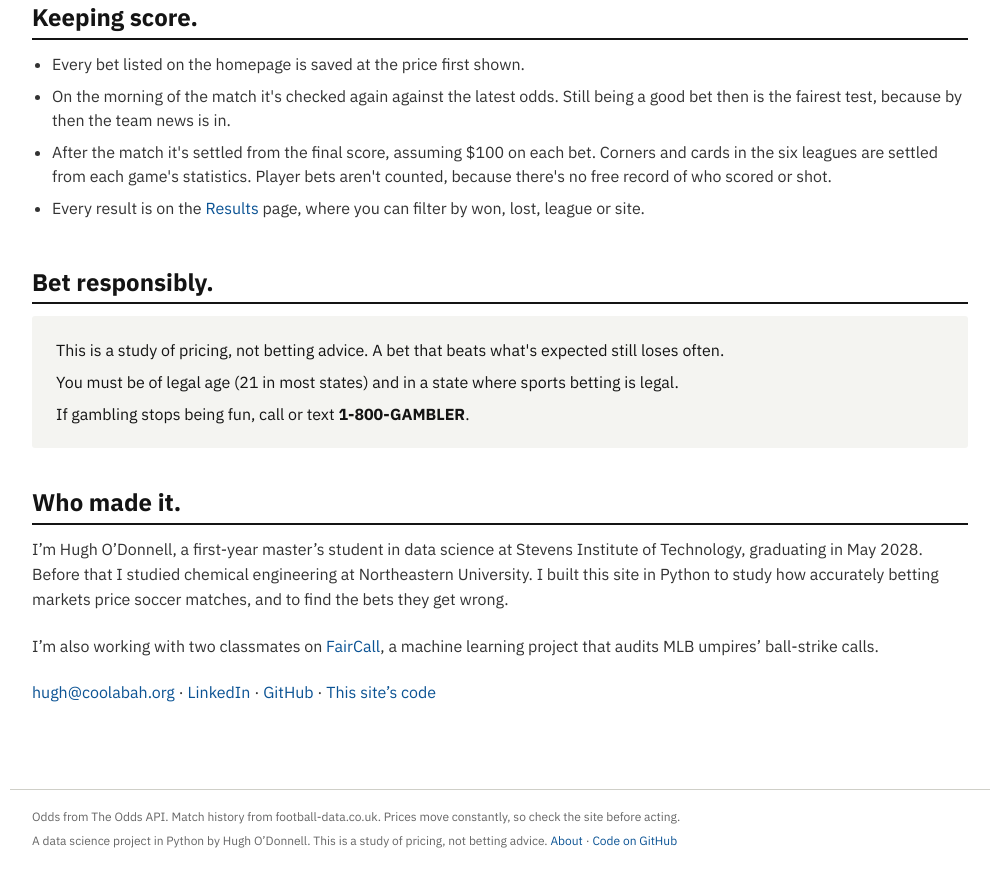
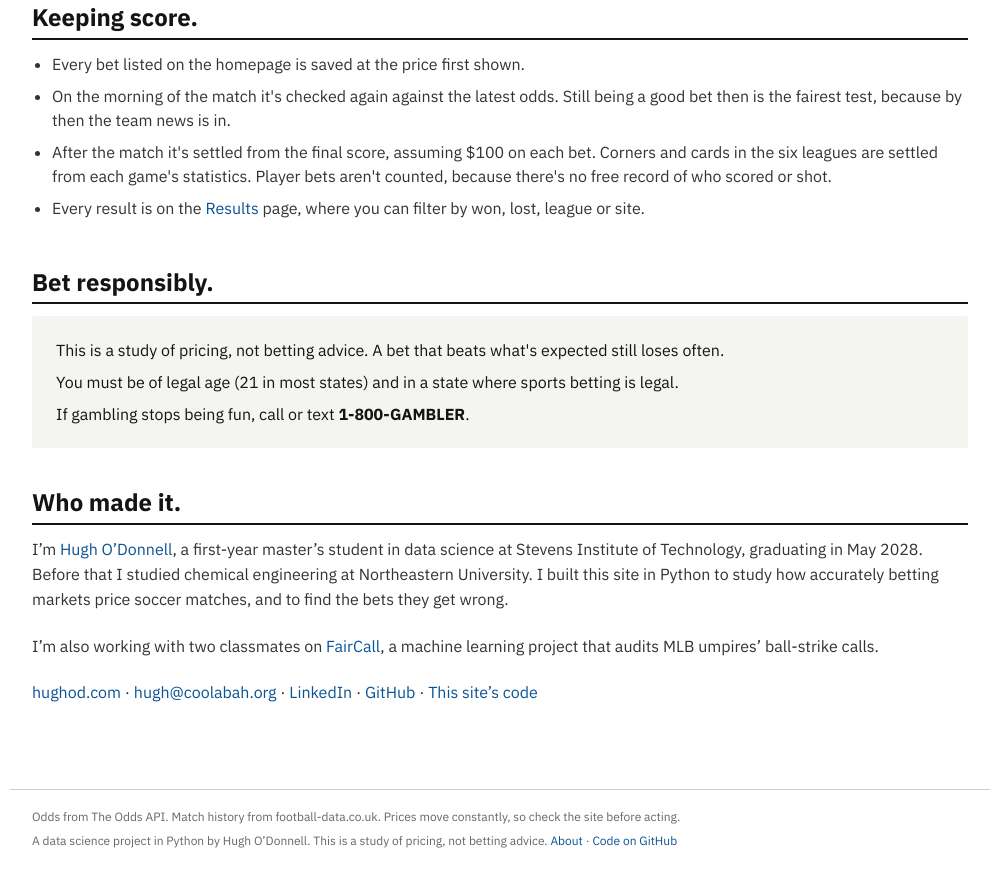
Before and after one commit to HughFOD/soccer-markets, a plain HTML site: page docs/about.html in a window 1280 px wide. Shown: the part 1002-1888 px from the top of the page, without its empty margins (140-1139 px from the left). Drawn offline with Linux system fonts and the light colour scheme.

Commit message:
About page: link to hughod.com

```diff
--- a/docs/about.html
+++ b/docs/about.html
@@ -244,9 +244,9 @@ settled from each game's statistics. Player bets aren't counted, because there's
 
 <section class=section><div class=wrap>
 <h2>Who made it.</h2>
-<p class=sub>I’m Hugh O’Donnell, a first-year master’s student in data science at Stevens Institute of Technology, graduating in May 2028. Before that I studied chemical engineering at Northeastern University. I built this site in Python to study how accurately betting markets price soccer matches, and to find the bets they get wrong.</p>
+<p class=sub>I’m <a href="https://hughod.com/about.html">Hugh O’Donnell</a>, a first-year master’s student in data science at Stevens Institute of Technology, graduating in May 2028. Before that I studied chemical engineering at Northeastern University. I built this site in Python to study how accurately betting markets price soccer matches, and to find the bets they get wrong.</p>
 <p class=sub>I’m also working with two classmates on <a href="https://github.com/munipa/Faircall2">FairCall</a>, a machine learning project that audits MLB umpires’ ball-strike calls.</p>
-<p class=sub><a href="mailto:hugh@coolabah.org">hugh@coolabah.org</a> · <a href="https://www.linkedin.com/in/hughfodonnell/">LinkedIn</a> · <a href="https://github.com/HughFOD">GitHub</a> · <a href="https://github.com/HughFOD/soccer-markets">This site’s code</a></p>
+<p class=sub><a href="https://hughod.com/about.html">hughod.com</a> · <a href="mailto:hugh@coolabah.org">hugh@coolabah.org</a> · <a href="https://www.linkedin.com/in/hughfodonnell/">LinkedIn</a> · <a href="https://github.com/HughFOD">GitHub</a> · <a href="https://github.com/HughFOD/soccer-markets">This site’s code</a></p>
 </div></section>
 <footer><div class=wrap><p>Odds from The Odds API. Match history from football-data.co.uk. Prices move constantly, so check the site before acting.</p><p>A data science project in Python by Hugh O’Donnell. This is a study of pricing, not betting advice. <a href="about.html">About</a> · <a href="https://github.com/HughFOD/soccer-markets">Code on GitHub</a></p></div></footer>
 </body></html>
```
